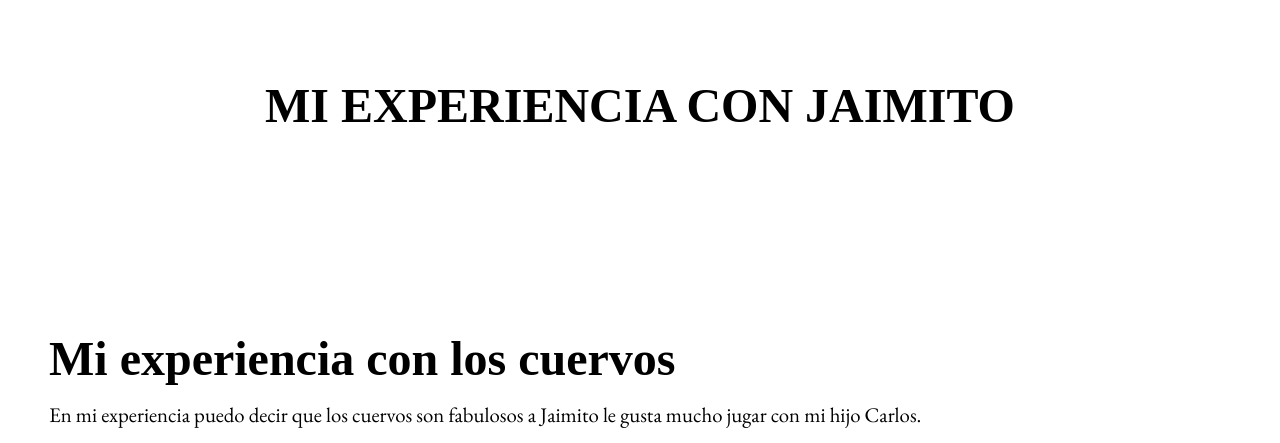
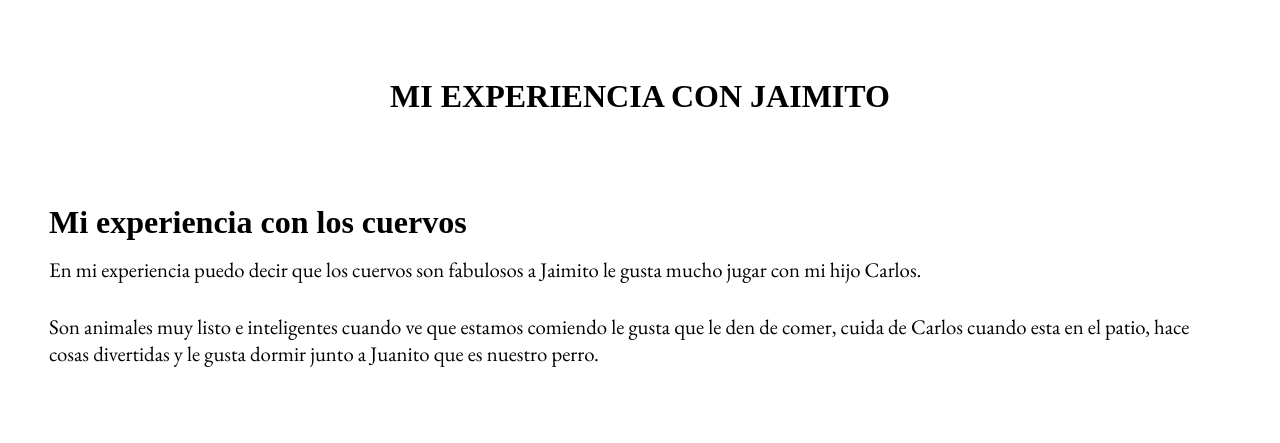
Before and after one commit to sofiaherranz/animal-favorito, a plain HTML site: page experiencias-2.html in a window 1280 px wide. Shown: the part 502-945 px from the top of the page. Drawn offline with nearby package versions, Linux system fonts and the light colour scheme.

Commit message:
experiencias

```diff
--- a/css/experiencia-1-2.css
+++ b/css/experiencia-1-2.css
@@ -5,7 +5,7 @@
 }
 
 h2{
-    font-size: 3em;
+    font-size: 2em;
     text-align: center;
     margin-top: 100px;
     margin-bottom: 100px;
@@ -16,12 +16,17 @@ h1{
 }
 
 h3{
-    font-size: 3em;
+     font-size: 2em;
+    font-weight: 600;
     margin-bottom: 15px;
-    margin-top: 49px;
+
 }
 
 .curiosidades-foto{
     margin-bottom: 100px;
     margin-left: 150px;
 }
+
+.info-texto {
+   margin-top: -60px;
+}
--- a/css/experiencia.css
+++ b/css/experiencia.css
@@ -8,7 +8,7 @@
     min-height: 500px;
 }
 
- h1{
+ h2{
     text-align: center;
     font-size: 3em;
     margin-top: 20px;
```
Also changed, not shown: experiencias-1.html (+2 -2 lines), experiencias.html (+1 -1 lines).
